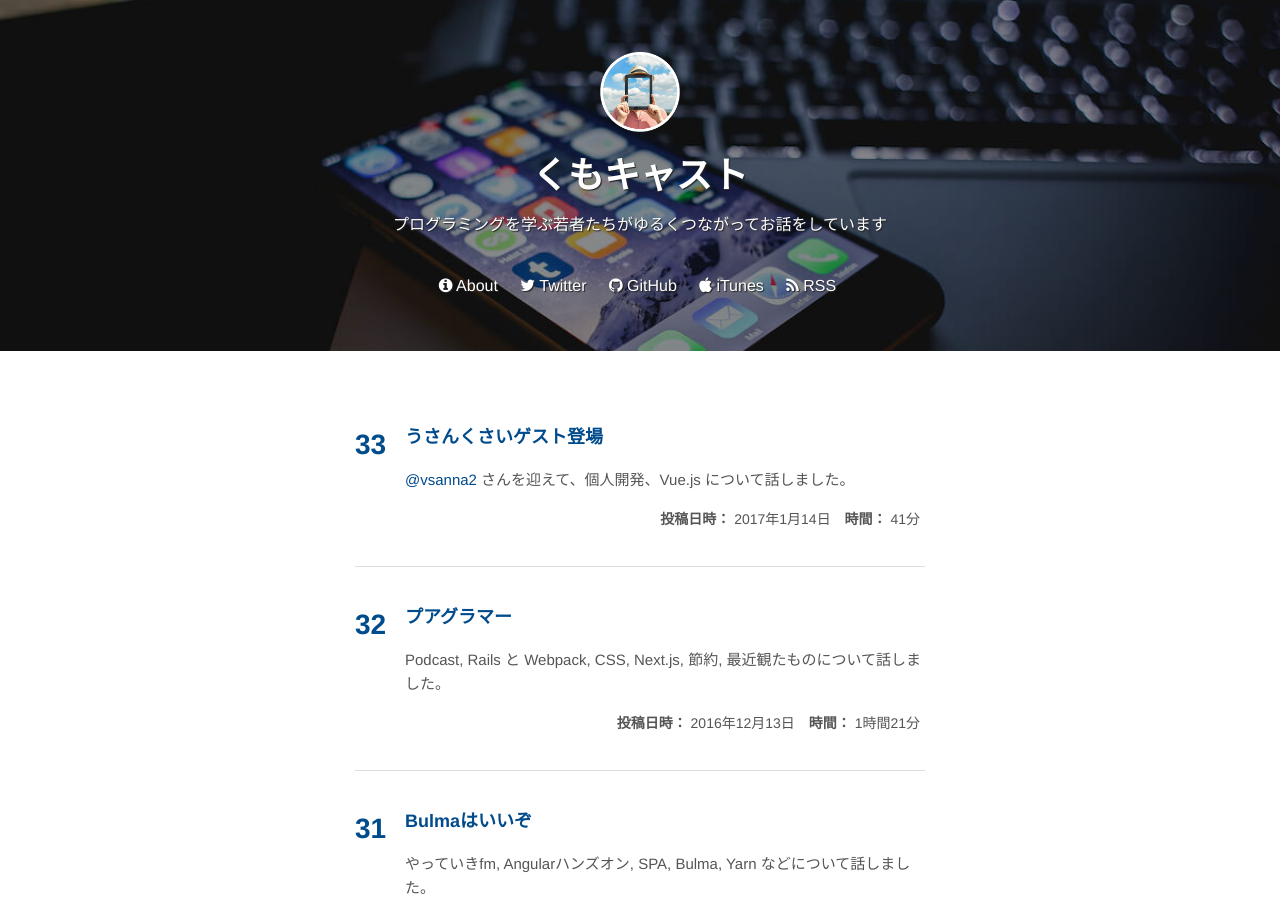
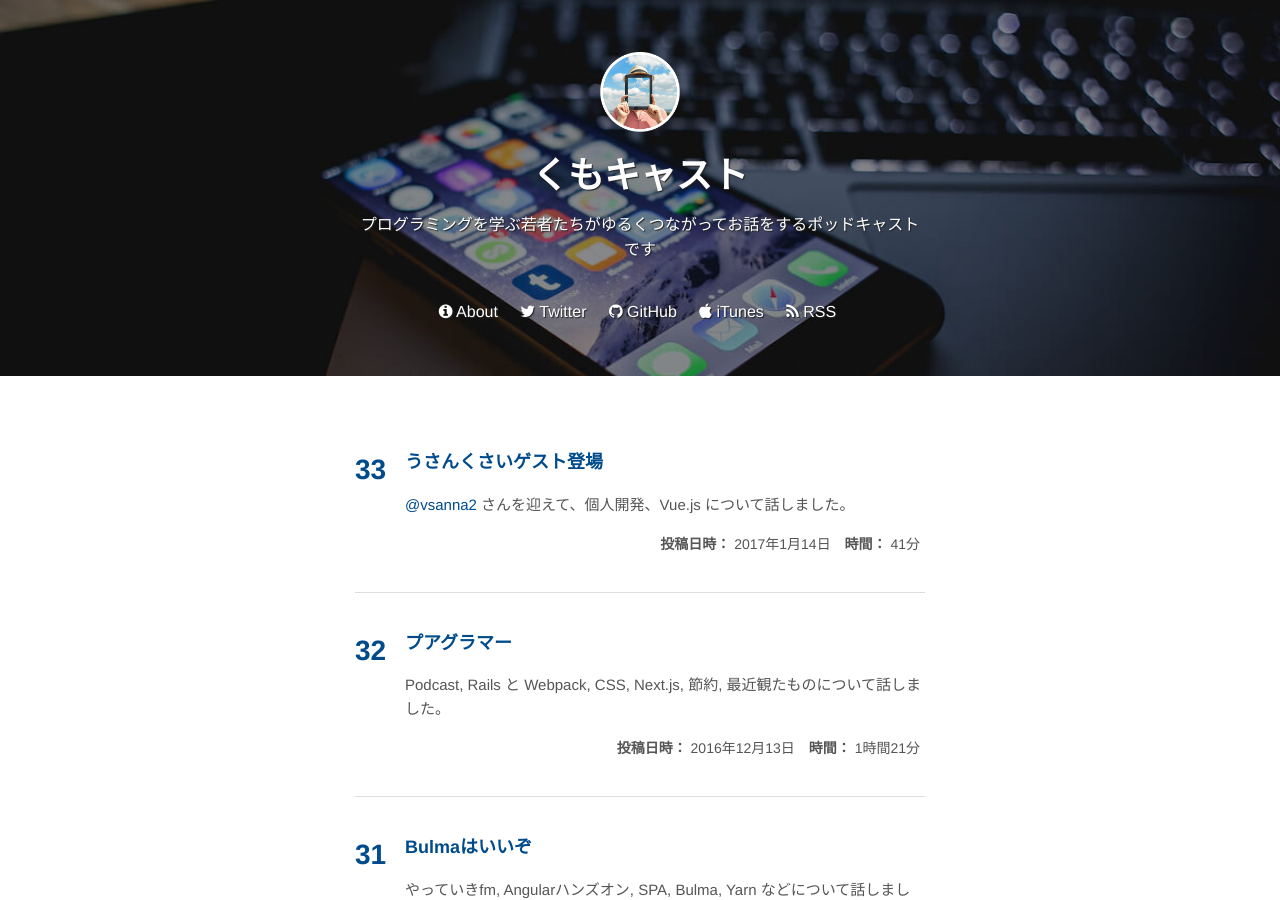
Before and after one commit to kumocast/kumocast.github.io, a Jekyll site: the page built from index.html, in a window 1280 px wide and 900 px high. Built offline with Jekyll 4.4.1, drawn with Linux system fonts in a browser that asks for light colours; nearby versions of some CDN libraries.

Commit message:
検索ワード「プログラミング ポッドキャスト」を取りに行く姿勢

```diff
--- a/_config.yml
+++ b/_config.yml
@@ -1,11 +1,11 @@
 # Site settings
 title: くもキャスト
-email: your-email@domain.com
-description: プログラミングを学ぶ若者たちがゆるくつながってお話をしています
+# email: your-email@domain.com
+description: プログラミングを学ぶ若者たちがゆるくつながってお話をするポッドキャストです
 baseurl: "" # the subpath of your site, e.g. /blog/
 url: "http://kumocast.jp" # the base hostname & protocol for your site
 twitter_username: kumocast
-github_username:  jekyll
+github_username: kumocast
 
 members:
   gaaamii:
```
